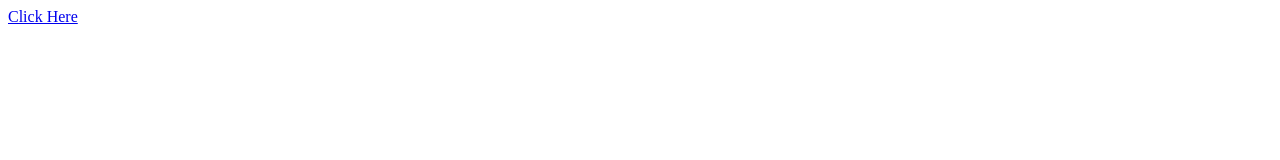
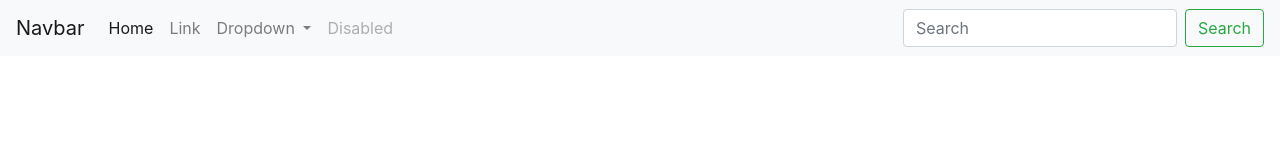
Before and after one commit to ghostsage/arul, a plain HTML site: page index.html in a window 1280 px wide. Drawn offline with nearby package versions, Linux system fonts and the light colour scheme.

Commit message:
Update index.html

```diff
--- a/index.html
+++ b/index.html
@@ -2,8 +2,46 @@
 <html>
 <head>
 	<title>About</title>
+	<link rel="stylesheet" href="https://stackpath.bootstrapcdn.com/bootstrap/4.5.2/css/bootstrap.min.css" integrity="sha384-JcKb8q3iqJ61gNV9KGb8thSsNjpSL0n8PARn9HuZOnIxN0hoP+VmmDGMN5t9UJ0Z" crossorigin="anonymous">
 </head>
 <body>
-	<a href="budjet/index.html">Click Here</a>
+	<nav class="navbar navbar-expand-lg navbar-light bg-light">
+  <a class="navbar-brand" href="#">Navbar</a>
+  <button class="navbar-toggler" type="button" data-toggle="collapse" data-target="#navbarSupportedContent" aria-controls="navbarSupportedContent" aria-expanded="false" aria-label="Toggle navigation">
+    <span class="navbar-toggler-icon"></span>
+  </button>
+
+  <div class="collapse navbar-collapse" id="navbarSupportedContent">
+    <ul class="navbar-nav mr-auto">
+      <li class="nav-item active">
+        <a class="nav-link" href="#">Home <span class="sr-only">(current)</span></a>
+      </li>
+      <li class="nav-item">
+        <a class="nav-link" href="#">Link</a>
+      </li>
+      <li class="nav-item dropdown">
+        <a class="nav-link dropdown-toggle" href="#" id="navbarDropdown" role="button" data-toggle="dropdown" aria-haspopup="true" aria-expanded="false">
+          Dropdown
+        </a>
+        <div class="dropdown-menu" aria-labelledby="navbarDropdown">
+          <a class="dropdown-item" href="#">Action</a>
+          <a class="dropdown-item" href="#">Another action</a>
+          <div class="dropdown-divider"></div>
+          <a class="dropdown-item" href="#">Something else here</a>
+        </div>
+      </li>
+      <li class="nav-item">
+        <a class="nav-link disabled" href="#" tabindex="-1" aria-disabled="true">Disabled</a>
+      </li>
+    </ul>
+    <form class="form-inline my-2 my-lg-0">
+      <input class="form-control mr-sm-2" type="search" placeholder="Search" aria-label="Search">
+      <button class="btn btn-outline-success my-2 my-sm-0" type="submit">Search</button>
+    </form>
+  </div>
+</nav>
+	<script src="https://code.jquery.com/jquery-3.5.1.slim.min.js" integrity="sha384-DfXdz2htPH0lsSSs5nCTpuj/zy4C+OGpamoFVy38MVBnE+IbbVYUew+OrCXaRkfj" crossorigin="anonymous"></script>
+	<script src="https://cdn.jsdelivr.net/npm/popper.js@1.16.1/dist/umd/popper.min.js" integrity="sha384-9/reFTGAW83EW2RDu2S0VKaIzap3H66lZH81PoYlFhbGU+6BZp6G7niu735Sk7lN" crossorigin="anonymous"></script>
+	<script src="https://stackpath.bootstrapcdn.com/bootstrap/4.5.2/js/bootstrap.min.js" integrity="sha384-B4gt1jrGC7Jh4AgTPSdUtOBvfO8shuf57BaghqFfPlYxofvL8/KUEfYiJOMMV+rV" crossorigin="anonymous"></script>
 </body>
 </html>
```
